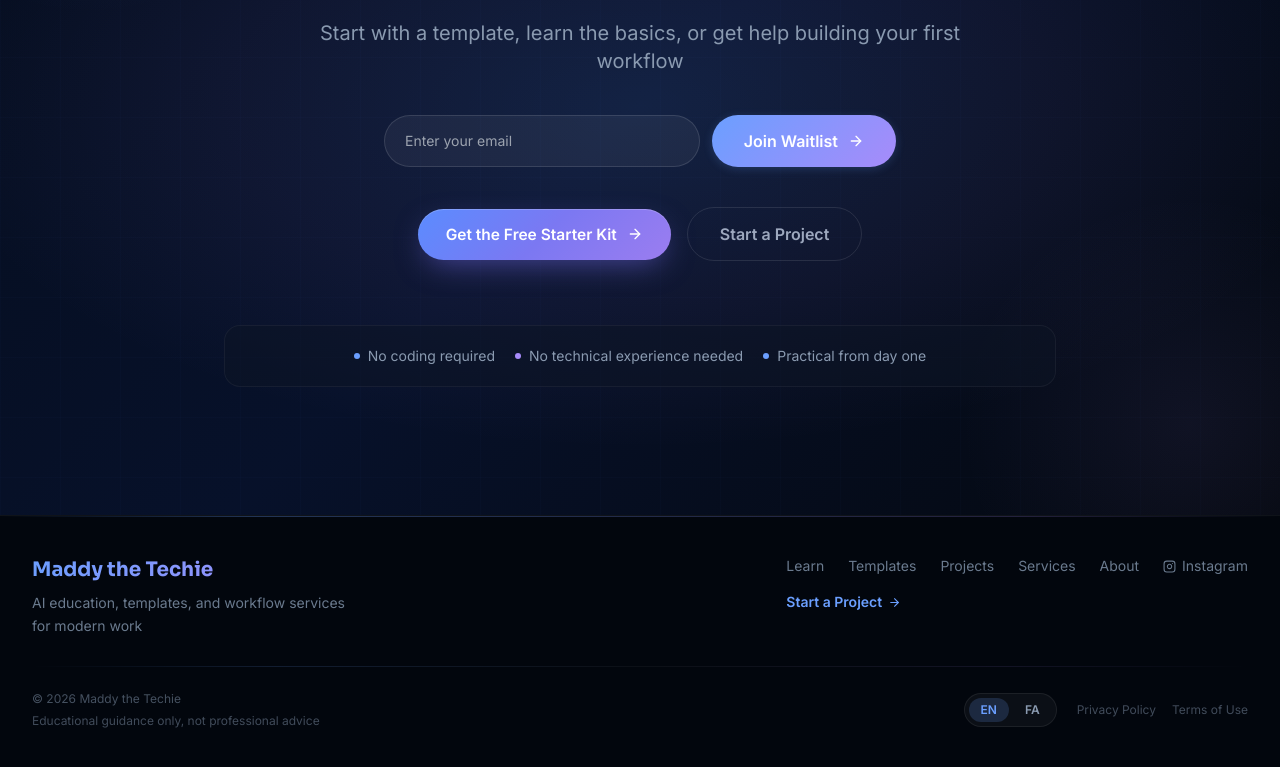
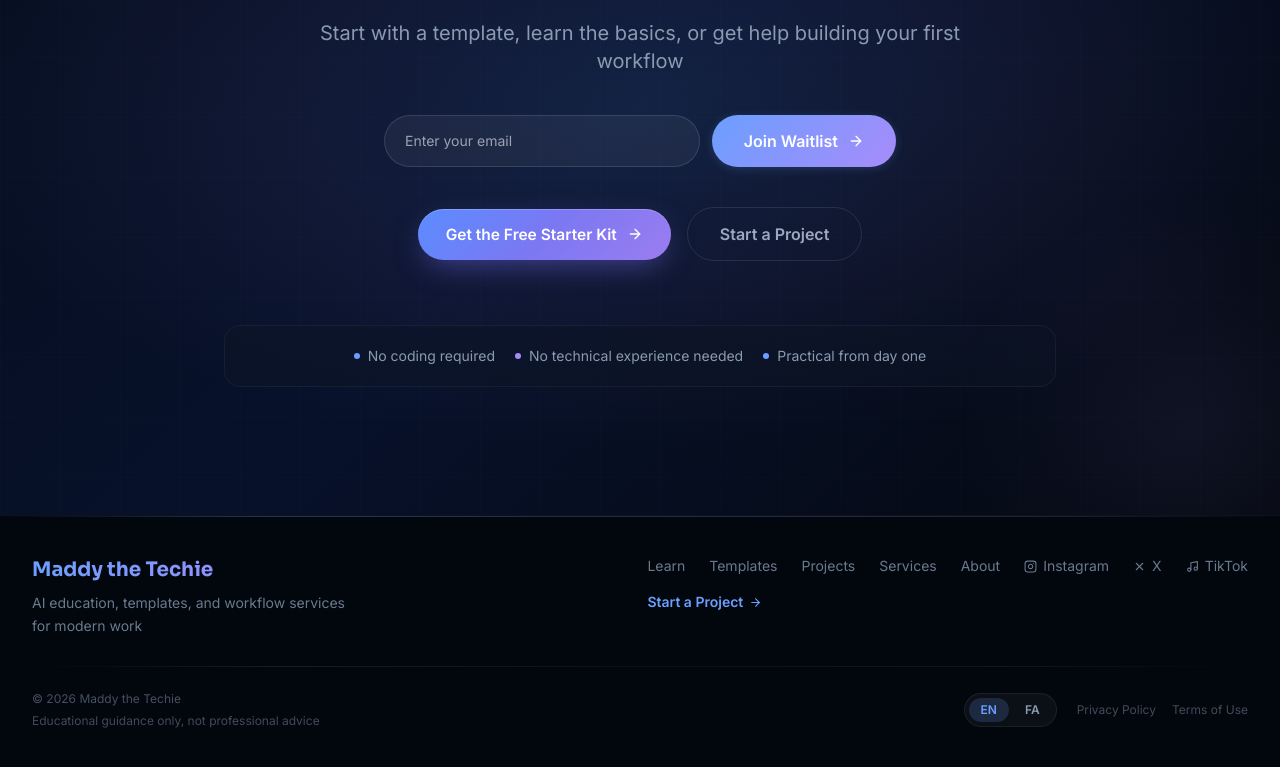
Before and after one commit to maddyzohadi/maddy-techie-website, a Next.js app: page /collaborate in a window 1280 px wide. Shown: the part 11145-11912 px from the top of the page. Built offline with nearby package versions, Linux system fonts and the light colour scheme.

Commit message:
Add X and TikTok footer links

```diff
--- a/components/Footer.tsx
+++ b/components/Footer.tsx
@@ -86,6 +86,53 @@ export default async function Footer() {
                 </svg>
                 {t('instagram')}
               </a>
+              <a
+                href="https://x.com/maddythetechie"
+                target="_blank"
+                rel="noopener noreferrer"
+                className="font-body text-sm inline-flex items-center gap-1.5 transition-colors duration-200 hover:text-soft-white"
+                style={{ color: 'var(--color-text-muted)' }}
+              >
+                <svg
+                  width="13"
+                  height="13"
+                  viewBox="0 0 24 24"
+                  fill="none"
+                  stroke="currentColor"
+                  strokeWidth="2"
+                  strokeLinecap="round"
+                  strokeLinejoin="round"
+                  aria-hidden="true"
+                >
+                  <line x1="18" y1="6" x2="6" y2="18" />
+                  <line x1="6" y1="6" x2="18" y2="18" />
+                </svg>
+                {t('x')}
+              </a>
+              <a
+                href="https://www.tiktok.com/@maddythetechie"
+                target="_blank"
+                rel="noopener noreferrer"
+                className="font-body text-sm inline-flex items-center gap-1.5 transition-colors duration-200 hover:text-soft-white"
+                style={{ color: 'var(--color-text-muted)' }}
+              >
+                <svg
+                  width="13"
+                  height="13"
+                  viewBox="0 0 24 24"
+                  fill="none"
+                  stroke="currentColor"
+                  strokeWidth="2"
+                  strokeLinecap="round"
+                  strokeLinejoin="round"
+                  aria-hidden="true"
+                >
+                  <path d="M9 18V5l12-2v13" />
+                  <circle cx="6" cy="18" r="3" />
+                  <circle cx="18" cy="16" r="3" />
+                </svg>
+                {t('tiktok')}
+              </a>
             </nav>
             <a
               href="#contact"
--- a/messages/en.json
+++ b/messages/en.json
@@ -256,6 +256,8 @@
     "services": "Services",
     "startProject": "Start a Project",
     "instagram": "Instagram",
+    "x": "X",
+    "tiktok": "TikTok",
     "disclaimer": "Educational guidance only, not professional advice",
     "copyright": "All rights reserved.",
     "privacy": "Privacy Policy",
--- a/messages/fa.json
+++ b/messages/fa.json
@@ -258,6 +258,8 @@
     "services": "Services",
     "startProject": "Start a Project",
     "instagram": "اینستاگرام",
+    "x": "X",
+    "tiktok": "TikTok",
     "disclaimer": "Educational guidance only, not professional advice",
     "tagline": "AI و اتوماسیون عملی برای کار مدرن",
     "motto": "AI یاد بگیر. کار را اتوماتیک کن. بدون کد.",
```
